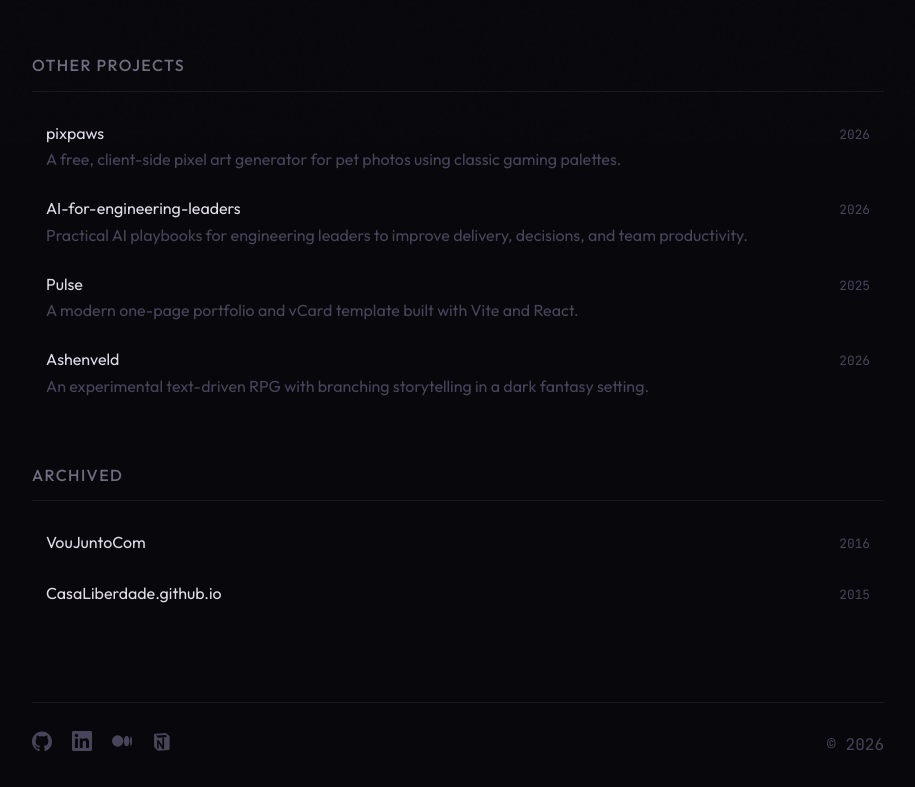
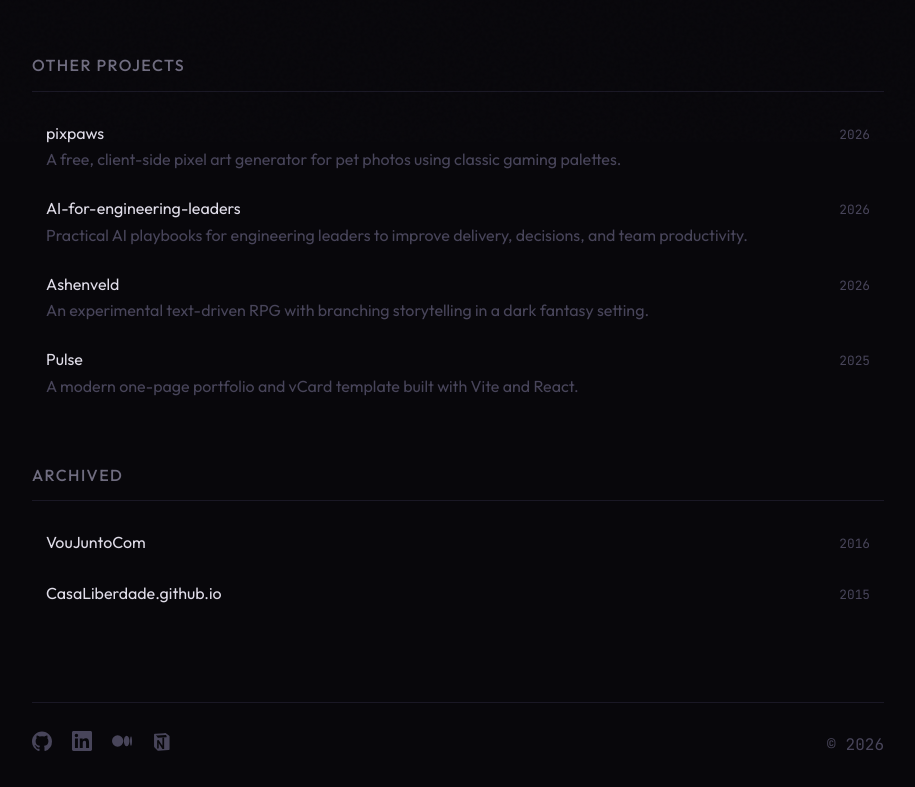
Before and after one commit to shiphrahx/cassia-almeida.com, a Next.js app: page /projects in a window 1280 px wide. Shown: the part 658-1445 px from the top of the page, without its empty margins (182-1097 px from the left). Built offline with nearby package versions, Linux system fonts and the light colour scheme.

Commit message:
fix: order other projects by creation date, newest first

```diff
--- a/app/projects/page.tsx
+++ b/app/projects/page.tsx
@@ -40,19 +40,19 @@ export default function Projects() {
             </div>
             <span className="list-item-meta">2026</span>
           </a>
+          <a className="list-item" href="https://github.com/shiphrahx/Ashenveld" target="_blank" rel="noopener noreferrer">
+            <div>
+              <div className="list-item-title">Ashenveld</div>
+              <div className="list-item-sub">An experimental text-driven RPG with branching storytelling in a dark fantasy setting.</div>
+            </div>
+            <span className="list-item-meta">2026</span>
+          </a>
           <a className="list-item" href="https://github.com/shiphrahx/Pulse" target="_blank" rel="noopener noreferrer">
             <div>
               <div className="list-item-title">Pulse</div>
               <div className="list-item-sub">A modern one-page portfolio and vCard template built with Vite and React.</div>
             </div>
             <span className="list-item-meta">2025</span>
-          </a>
-          <a className="list-item" href="https://github.com/shiphrahx/Ashenveld" target="_blank" rel="noopener noreferrer">
-            <div>
-              <div className="list-item-title">Ashenveld</div>
-              <div className="list-item-sub">An experimental text-driven RPG with branching storytelling in a dark fantasy setting.</div>
-            </div>
-            <span className="list-item-meta">2026</span>
           </a>
         </div>
       </div>
```
